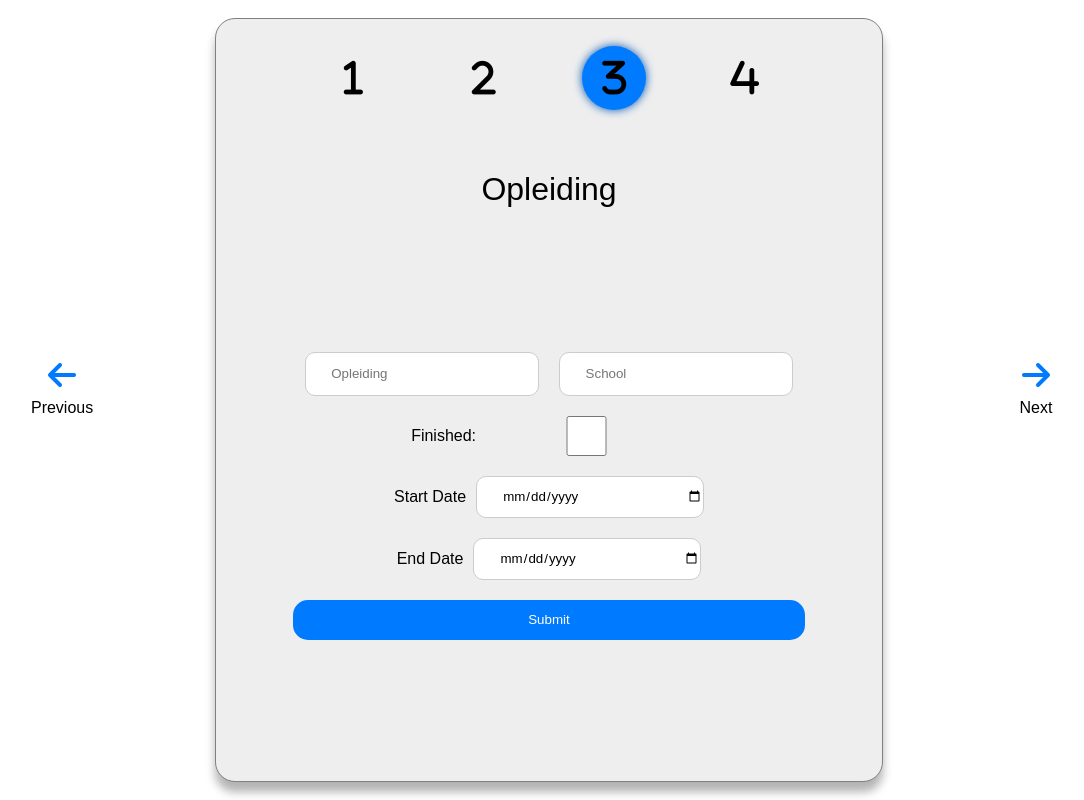
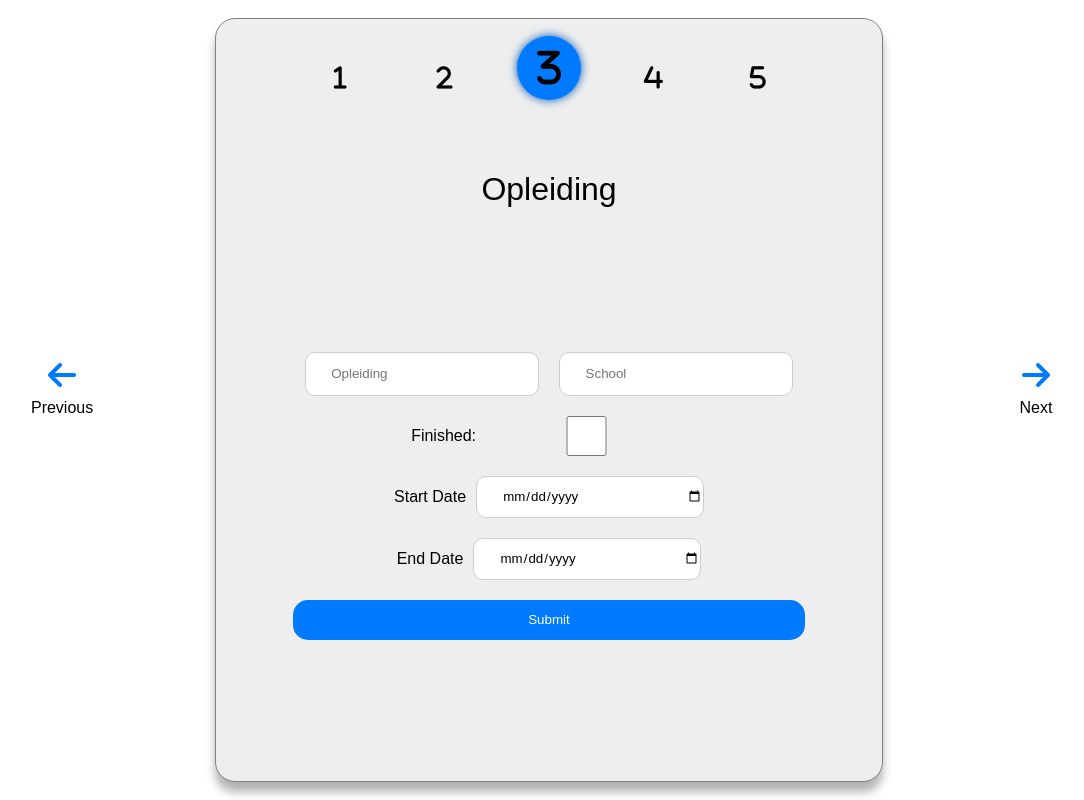
Before and after one commit to 4l0sh/intfind, a React (Create React App) app: page /opleiding in a window 1280 px wide. Shown: the whole page, without its empty margins (91-1175 px from the left). Built offline with nearby package versions, Linux system fonts and the light colour scheme; a web font is replaced by a local one.

Commit message:
newest of the newest

```diff
--- a/src/layout/experience/experience.js
+++ b/src/layout/experience/experience.js
@@ -1,32 +1,41 @@
-import React, { Fragment } from 'react';
-import { useNavigate } from 'react-router-dom';
-import Btn from './btn';
+import React, { Fragment } from "react";
+import { useNavigate } from "react-router-dom";
+import Btn from "./btn";
+import Steps from "../steps/steps";
 
 const Experience = () => {
   const navigate = useNavigate();
   const redirectToOpleiding = () => {
-    navigate('/opleiding');
+    navigate("/opleiding");
+  };
+
+  const redirectToReferenties = () => {
+    navigate("/referenties");
   };
   return (
     <Fragment>
-      <div className='container'>
-        <div className='box1'>
+      <div className="container">
+        <div className="box1">
           <i
             onClick={redirectToOpleiding}
-            className='fa-solid fa-arrow-left arrow-left'
+            className="fa-solid fa-arrow-left arrow-left"
           ></i>
           <p> Previous</p>
         </div>
-        <div className='box2'>
-          <div className='title'>
+        <div className="box2">
+          <Steps currentStep={4} />
+          <div className="title">
             <h1>Work experience</h1>
           </div>
           <div>
             <Btn />
           </div>
         </div>
-        <div className='box3'>
-          <i className='fa-solid fa-arrow-right arrow-right'></i>
+        <div className="box3">
+          <i
+            onClick={redirectToReferenties}
+            className="fa-solid fa-arrow-right arrow-right"
+          ></i>
           <p>Next</p>
         </div>
       </div>
--- a/src/layout/opleiding/opleiding.js
+++ b/src/layout/opleiding/opleiding.js
@@ -1,6 +1,7 @@
 import React, { Fragment } from "react";
 import { useNavigate } from "react-router-dom";
 import "./opleiding.css";
+import Steps from "../steps/steps";
 
 const Opleiding = () => {
   const navigate = useNavigate();
@@ -47,7 +48,7 @@ const Opleiding = () => {
   };
 
   const redirectToExperience = () => {
-    navigate('/experience');
+    navigate("/experience");
   };
 
   return (
@@ -61,20 +62,7 @@ const Opleiding = () => {
           <p> Previous</p>
         </div>
         <div className="box2">
-          <div className="steps-container">
-            <div className="step not-filled">
-              <i class="fa-solid fa-1"></i>
-            </div>
-            <div className="step not-filled">
-              <i class="fa-solid fa-2"></i>
-            </div>
-            <div className="step filled">
-              <i class="fa-solid fa-3"></i>
-            </div>
-            <div className="step not-filled">
-              <i class="fa-solid fa-4"></i>
-            </div>
-          </div>
+          <Steps currentStep={3} />
           <div className="title">
             <h1>Opleiding</h1>
           </div>
@@ -113,10 +101,10 @@ const Opleiding = () => {
             </form>
           </div>
         </div>
-        <div className='box3'>
+        <div className="box3">
           <i
             onClick={redirectToExperience}
-            className='fa-solid fa-arrow-right arrow-right'
+            className="fa-solid fa-arrow-right arrow-right"
           ></i>
           <p>Next</p>
         </div>
--- a/src/layout/referenties/referenties.js
+++ b/src/layout/referenties/referenties.js
@@ -2,13 +2,14 @@ import React, { useRef } from "react";
 import { useNavigate } from "react-router-dom";
 import M from "materialize-css";
 import "./referenties.css";
+import Steps from "../steps/steps";
 
 function Referenties() {
   const navigate = useNavigate();
 
   // Functie om terug te navigeren
-  const redirectToOpleiding = () => {
-    navigate("/opleiding"); // Pas de route aan naar de juiste vorige pagina
+  const redirectToExperience = () => {
+    navigate("/experience"); // Pas de route aan naar de juiste vorige pagina
   };
 
   return (
@@ -16,26 +17,13 @@ function Referenties() {
       <div className="container">
         <div className="box1">
           <i
-            onClick={redirectToOpleiding} // Actie bij klikken op linker pijl
+            onClick={redirectToExperience} // Actie bij klikken op linker pijl
             className="fa-solid fa-arrow-left arrow-left"
           ></i>
           <p> Previous</p>
         </div>
         <div className="box2">
-          <div className="steps-container">
-            <div className="step not-filled">
-              <i class="fa-solid fa-1"></i>
-            </div>
-            <div className="step not-filled">
-              <i class="fa-solid fa-2"></i>
-            </div>
-            <div className="step not-filled">
-              <i class="fa-solid fa-3"></i>
-            </div>
-            <div className="step filled">
-              <i class="fa-solid fa-4"></i>
-            </div>
-          </div>
+          <Steps currentStep={5} />
           <div className="title">
             <h1>Referenties</h1>
           </div>
--- a/src/layout/signup.js
+++ b/src/layout/signup.js
@@ -2,6 +2,7 @@ import React, { Fragment, useState } from "react";
 import M from "materialize-css";
 import { useNavigate } from "react-router-dom";
 import "./signup.css";
+import Steps from "./steps/steps";
 
 const Signup = () => {
   const [errorMessage, setErrorMessage] = useState("");
@@ -51,20 +52,7 @@ const Signup = () => {
       <div className="container">
         <div className="box1"></div>
         <div className="box2">
-          <div className="steps-container">
-            <div className="step filled">
-              <i class="fa-solid fa-1"></i>
-            </div>
-            <div className="step not-filled">
-              <i class="fa-solid fa-2"></i>
-            </div>
-            <div className="step not-filled">
-              <i class="fa-solid fa-3"></i>
-            </div>
-            <div className="step not-filled">
-              <i class="fa-solid fa-4"></i>
-            </div>
-          </div>
+          <Steps currentStep={1} />
           <div className="title">
             <h1>Sign Up</h1>
           </div>
--- /dev/null
+++ b/src/layout/steps/steps.css
@@ -0,0 +1,28 @@
+.steps-container {
+  display: flex;
+  gap: 10px;
+}
+
+.step {
+  display: flex;
+  justify-content: center;
+  text-align: center;
+  align-items: center;
+  height: 5vw;
+  aspect-ratio: 1/1;
+  border-radius: 50%;
+  margin-top: -10px;
+  transition: 0.3s ease;
+}
+
+.step {
+  font-size: 2vw;
+}
+
+.active-step {
+  background-color: #007bff;
+  font-size: 3vw;
+  box-shadow: 0 0 10px #0056b3;
+  transform: translateY(-10px);
+  transition: 0.3s ease;
+}
--- /dev/null
+++ b/src/layout/steps/steps.js
@@ -0,0 +1,26 @@
+import React from "react";
+import "./steps.css";
+
+const Steps = ({ currentStep }) => {
+  return (
+    <div className="steps-container">
+      <div className={`step step1 ${currentStep === 1 ? "active-step" : ""}`}>
+        <i className="fa-solid fa-1"></i>
+      </div>
+      <div className={`step step2 ${currentStep === 2 ? "active-step" : ""}`}>
+        <i className="fa-solid fa-2"></i>
+      </div>
+      <div className={`step step3 ${currentStep === 3 ? "active-step" : ""}`}>
+        <i className="fa-solid fa-3"></i>
+      </div>
+      <div className={`step step4 ${currentStep === 4 ? "active-step" : ""}`}>
+        <i className="fa-solid fa-4"></i>
+      </div>
+      <div className={`step step5 ${currentStep === 5 ? "active-step" : ""}`}>
+        <i className="fa-solid fa-5"></i>
+      </div>
+    </div>
+  );
+};
+
+export default Steps;
```
Also changed, not shown: src/layout/skills/skills.js (+52 -64 lines).
